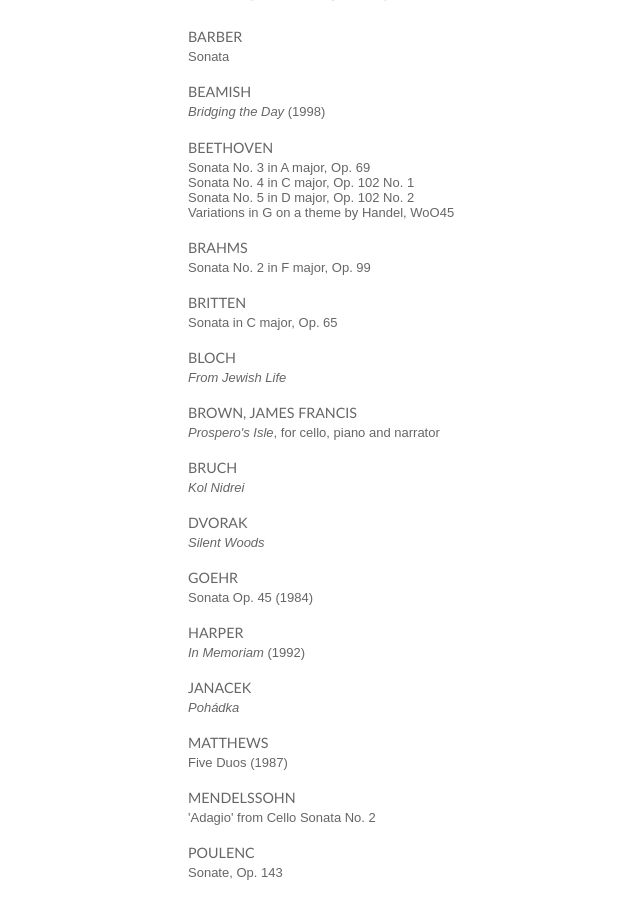
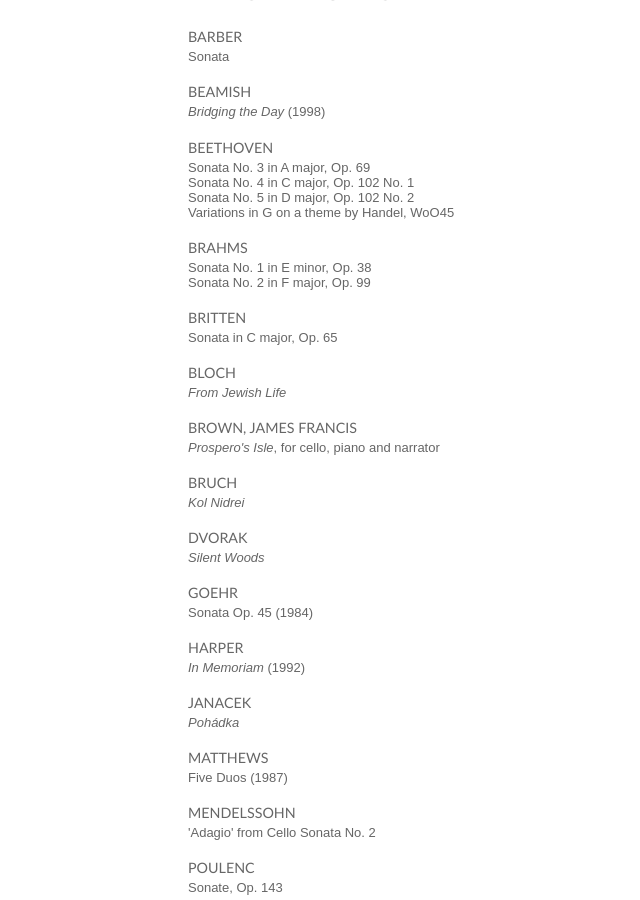
Before and after one commit to hammonc/clarehammond.com, a Jekyll site: the page built from chamber-repertoire.html, in a window 1280 px wide and 900 px high, scrolled down 3521 px. Shown: the whole window, without its empty margins (122-762 px from the left). Built offline with Jekyll 4.4.1, drawn with Linux system fonts in a browser that asks for light colours.

Commit message:
rep update

```diff
--- a/chamber-repertoire.html
+++ b/chamber-repertoire.html
@@ -203,6 +203,7 @@ layout: repertoire
 <p>Variations in G on a theme by Handel, WoO45</p>
 
 <h4>BRAHMS</h4>
+<p>Sonata No. 1 in E minor, Op. 38</p>
 <p>Sonata No. 2 in F major, Op. 99</p>
 
 <h4>BRITTEN</h4>
```
